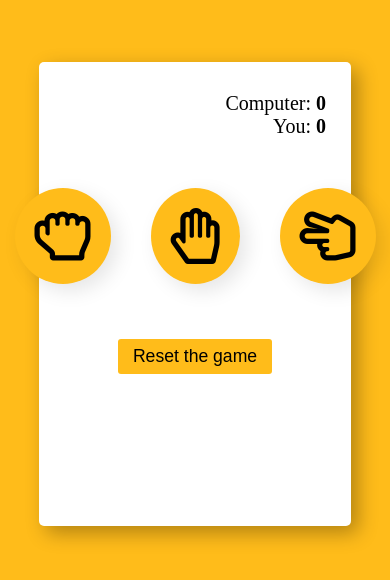
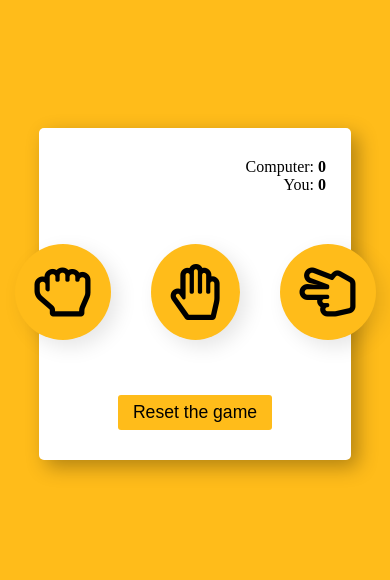
Before and after one commit to RavanKhaligov/RockPaperScissorGame, a plain HTML site: page index.html in a window 390 px wide. Shown: the part 128-708 px from the top of the page. Drawn offline with Linux system fonts and the light colour scheme.

Commit message:
Update main.css

```diff
--- a/main.css
+++ b/main.css
@@ -13,7 +13,7 @@ body{
 section{
     background: #FFF;
     width: 60%;
-    height:55%;
+    max-height: fit-content;
     border-radius: 5px;
     box-shadow: 7px 7px 20px rgba(0, 0, 0, 0.3);
     padding: 30px 25px;
@@ -80,6 +80,9 @@ i{
 }
 
 @media screen and (max-width:992px){
+    *{
+        font-size: 16px;
+    }
     section{
         width: 80%;
     }
```
